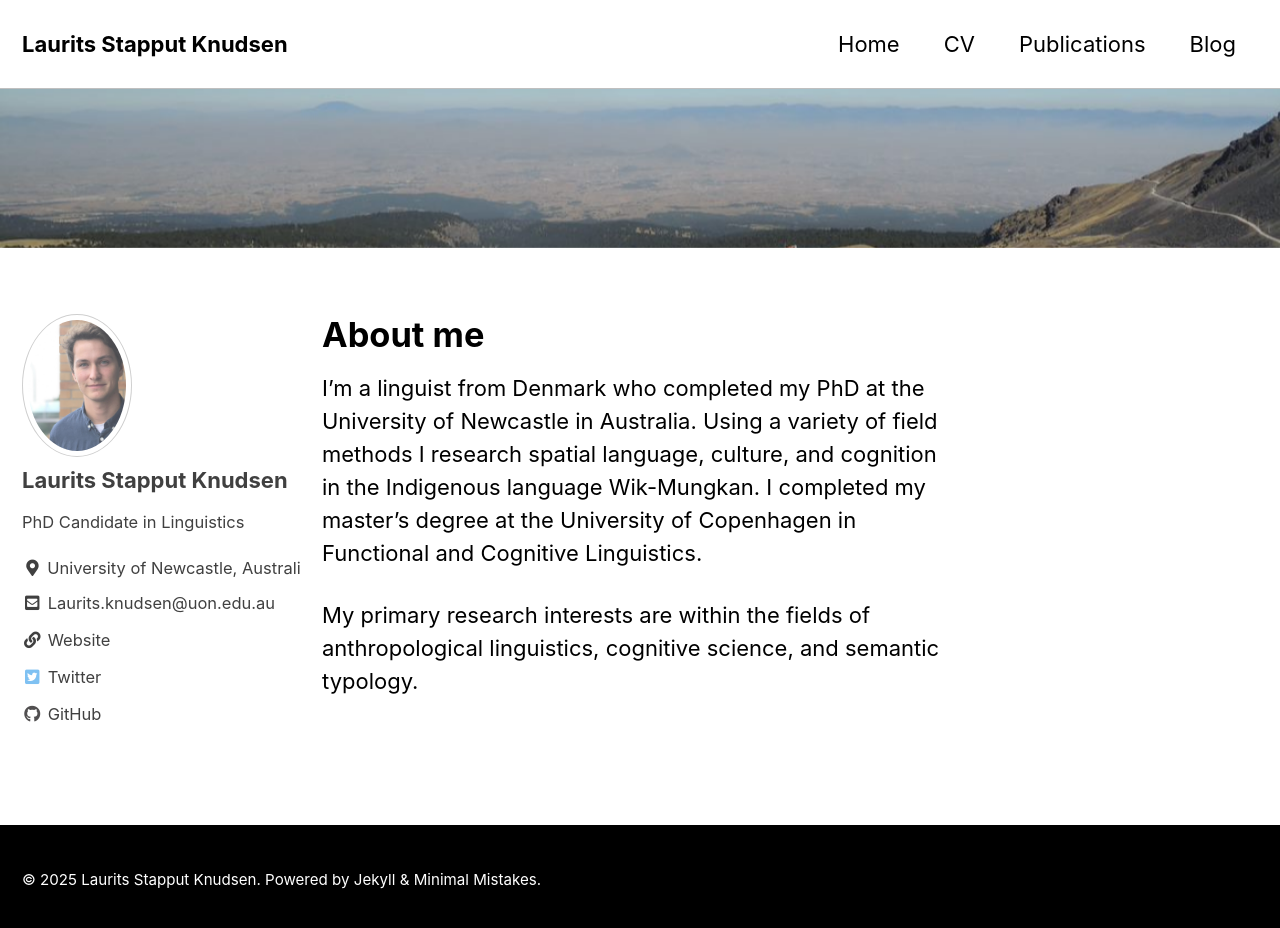
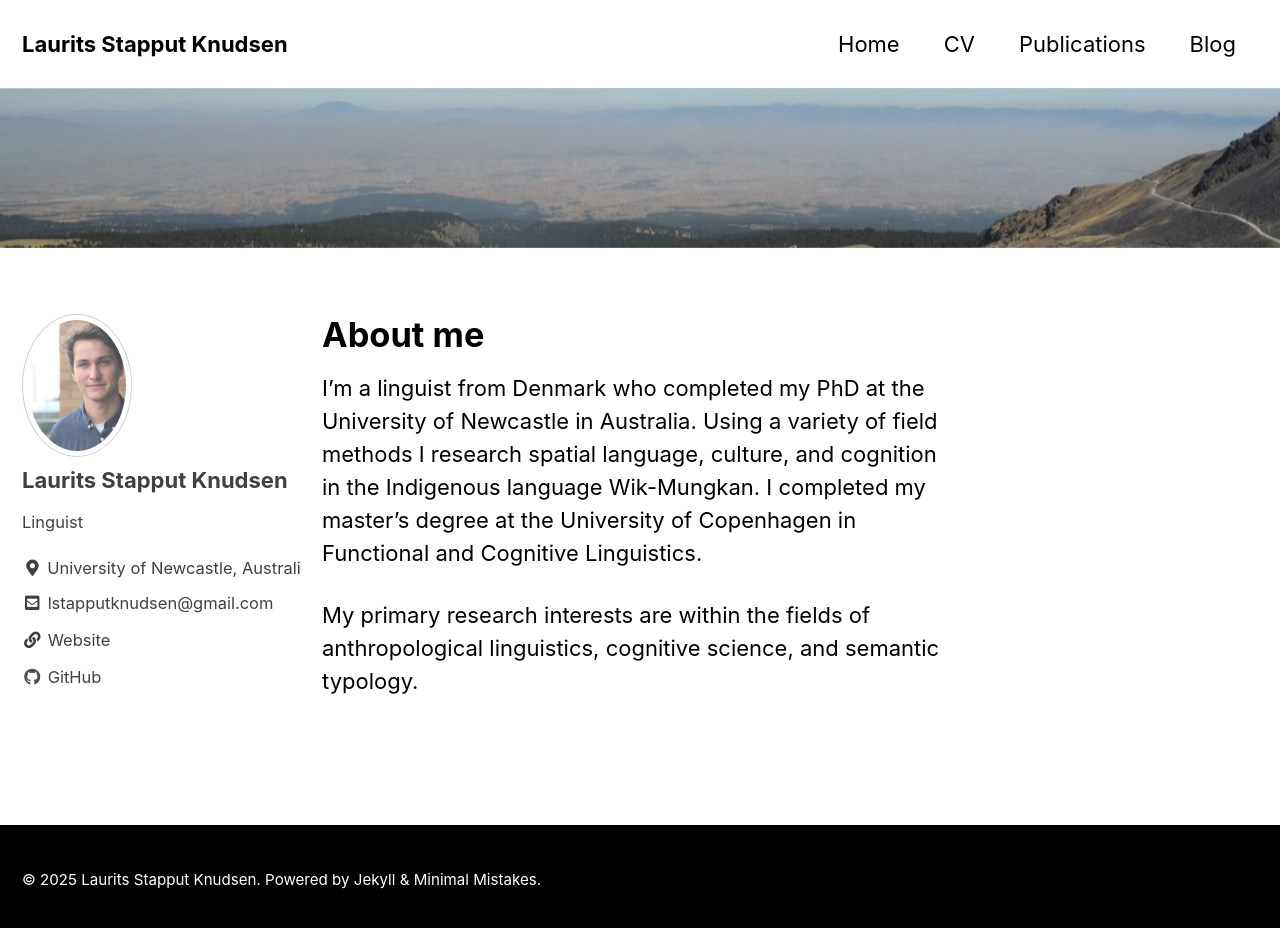
Before and after one commit to lstapputknudsen/lstapputknudsen.github.io, a Jekyll site: the page built from index.md, in a window 1280 px wide and 936 px high. Shown: the top 928 px of the window. Built offline with Jekyll 4.4.1, drawn with Linux system fonts in a browser that asks for light colours; cached includes are drawn as plain includes.

Commit message:
updated config file

```diff
--- a/_config.yml
+++ b/_config.yml
@@ -104,19 +104,16 @@ analytics:
 author:
   name             : "Laurits Stapput Knudsen"
   avatar           : "/assets/images/laurits.jpg"
-  bio              : "PhD Candidate in Linguistics"
+  bio              : "Linguist"
   location         : "University of Newcastle, Australia"
   #email            :
   links:
-    - label: "Laurits.knudsen@uon.edu.au"
+    - label: "lstapputknudsen@gmail.com"
       icon: "fas fa-fw fa-envelope-square"
-      url: "mailto:laurits.knudsen@uon.edu.au"
+      url: "mailto:lstapputknudsen@gmail.com"
     - label: "Website"
       icon: "fas fa-fw fa-link"
-      url: "https://lauritstapputknudsen.com"
-    - label: "Twitter"
-      icon: "fab fa-fw fa-twitter-square"
-      url: "https://twitter.com/LauritsKnudsen"
+      url: "https://lauritsstapputknudsen.com"
     - label: "GitHub"
       icon: "fab fa-fw fa-github"
       url: "https://github.com/lstapputknudsen"
```
Also changed, not shown: 1 other file.
